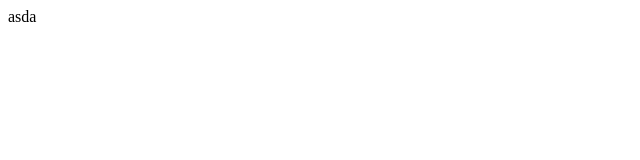
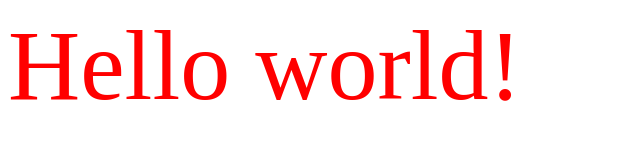
Before and after one commit to LeeGwangHo2279/StarbucksProject, a plain HTML site: page index.html in a window 1280 px wide. Shown: the whole page, without its empty margins (0-640 px from the left). Drawn offline with Linux system fonts and the light colour scheme.

Commit message:
File InterLink

```diff
--- a/index.html
+++ b/index.html
@@ -1 +1,13 @@
-asda
+<!DOCTYPE html> <!--  문서의 HTML 버전을 지정 하는 코드 (HTML5 을 의미)  -->
+<html lang="ko"> <!-- 시작 태그 -->
+    <head> <!-- 문서의 정보를 나타내는 범의 (웹 브라우저가 해셕해야할 제목, 설명, 사용할 파일위치, 스타일 같은 웹페이지의 보이지 않는 정보를 작성하는 범위) -->
+        <meta charset="UTF-8">
+        <meta http-equiv="X-UA-Compatible" content="IE=edge">
+        <title>Document</title>
+        <link rel="stylesheet" href="./main.css">
+        <script src="main.js"></script>
+    </head>
+    <body> <!-- 문서의 구조를 나타내는 범위 *(사용자 화면을 통해 보여지는 로고, 헤더, 푸터, 내비게이션, 메뉴, 버튼. 이미지 같은, 웹페이지의 보여지는 구조를 작성하는 범위) -->
+        <div>Hello world!</div>
+    </body>
+</html> <!-- 종료 태그 -->
--- a/main.css
+++ b/main.css
@@ -0,0 +1,4 @@
+div {
+  color: red;
+  font-size: 100px;
+}
--- /dev/null
+++ b/main.js
@@ -0,0 +1 @@
+console.log('HEROPY!');
```
